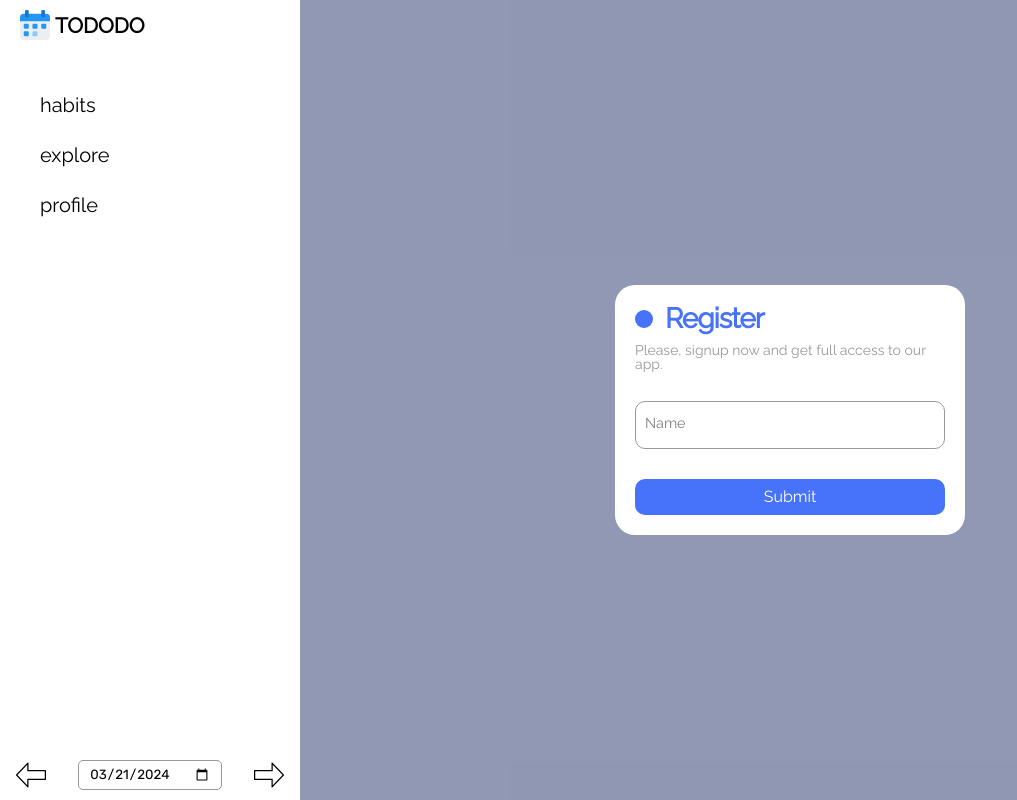
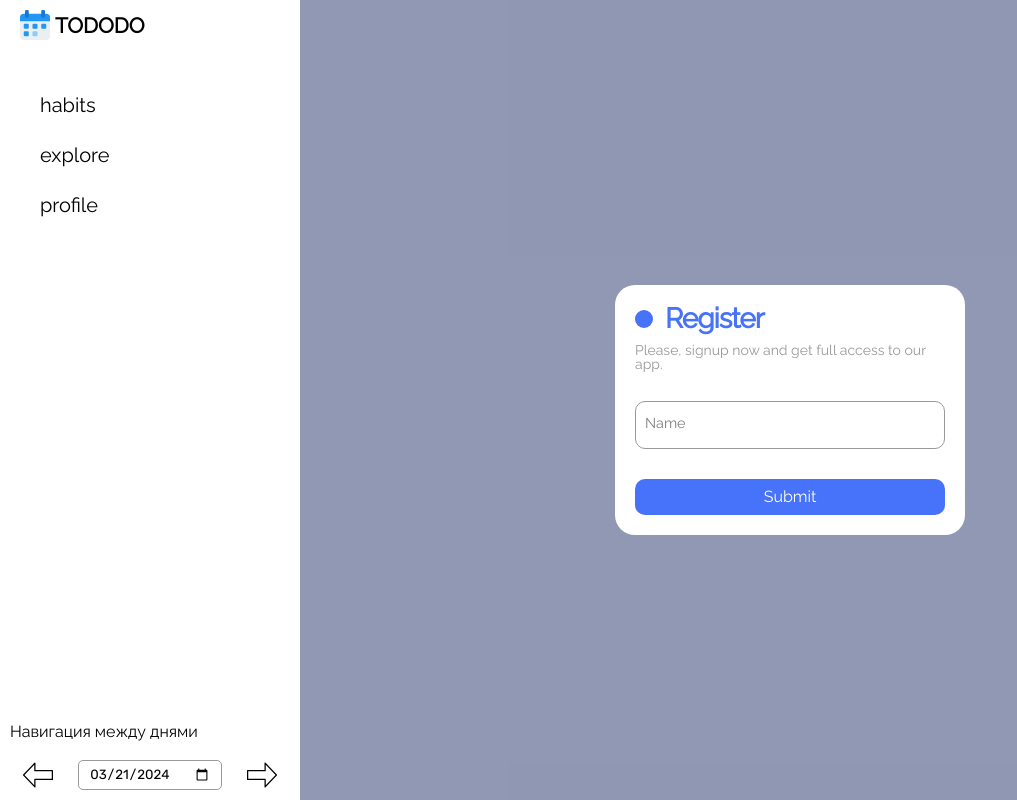
Before and after one commit to Boris-sudo/PROD_projetct, an Angular app in the folder frontend/: page /login in a window 1280 px wide. Shown: the whole page, without its empty margins (0-1017 px from the left). Built offline with nearby package versions, Linux system fonts and the light colour scheme; a web font is replaced by a local one.

Commit message:
#11 counting daily-streak through navigation between days

```diff
--- a/frontend/src/app/components/right-bar/right-bar.component.css
+++ b/frontend/src/app/components/right-bar/right-bar.component.css
@@ -56,15 +56,22 @@
   z-index:             -1;
 }
 
+.date-chose-container {
+  width:          100%;
+  position:       absolute;
+  left:           0;
+  bottom:         0;
+  display:        flex;
+  grid-row-gap:   20px;
+  flex-direction: column;
+  padding:        10px;
+}
+
 .data-chose {
-  width:           100%;
   display:         flex;
   justify-content: space-around;
   align-items:     center;
   align-content:   center;
-  position:        absolute;
-  left:            0;
-  bottom:          10px;
   caret-color:     transparent !important;
 }
 
--- a/frontend/src/app/components/right-bar/right-bar.component.html
+++ b/frontend/src/app/components/right-bar/right-bar.component.html
@@ -28,6 +28,8 @@
     <div id="nav-bg" class="nav-background"></div>
   </nav>
 
+  <div class="date-chose-container">
+    <p>Навигация между днями</p>
     <div class="data-chose">
       <svg (click)="prev_day()" style="transform: rotate(180deg);" width="30" height="30" viewBox="0 0 24 24">
         <path
@@ -41,4 +43,5 @@
           d="M14.5 22a.5.5 0 0 1-.5-.5V16H.5a.5.5 0 0 1-.5-.5v-7A.5.5 0 0 1 .5 8H14V2.5a.5.5 0 0 1 .863-.343l9 9.5a.5.5 0 0 1 0 .688l-9 9.5A.504.504 0 0 1 14.5 22zM1 15h13.5a.5.5 0 0 1 .5.5v4.745L22.812 12 15 3.755V8.5a.5.5 0 0 1-.5.5H1z"/>
       </svg>
     </div>
+  </div>
 </main>
--- a/frontend/src/app/components/right-bar/right-bar.component.ts
+++ b/frontend/src/app/components/right-bar/right-bar.component.ts
@@ -2,6 +2,8 @@ import {AfterViewInit, Component, OnInit} from '@angular/core';
 import {Router} from "@angular/router";
 import {CurrentDateService} from "../../services/current-date.service";
 import {navBarLinks} from "../../app-routing.module";
+import {ProfileService} from "../../services/profile.service";
+import {LoaderComponent} from "../loader/loader.component";
 
 @Component({
   selector: 'app-right-bar',
@@ -15,8 +17,10 @@ export class RightBarComponent implements OnInit, AfterViewInit {
   constructor(
     private router: Router,
     private date_service: CurrentDateService,
+    private profile_service: ProfileService,
   ) {
   }
+
 
   ngOnInit(): void {
   }
@@ -57,24 +61,50 @@ export class RightBarComponent implements OnInit, AfterViewInit {
     }
   }
 
+
+
+  check_all_habits_done() {
+    const are_done = this.profile_service.are_all_done();
+
+    if (are_done)
+      this.profile_service.add_daily_streak();
+    else
+      this.profile_service.reset_daily_streak();
+  }
+
   chose_date() {
-    const date_input = document.getElementById('current-data-input1')!;
+    LoaderComponent.show_loader();
+    this.check_all_habits_done();
+
+    const date_input = document.getElementById('current-data-input')!;
     // @ts-ignore
     const date = date_input.value;
     if (date != '')
       this.date_service.set_date(date);
+
+    LoaderComponent.hide_loader();
   }
 
   next_day() {
+    LoaderComponent.show_loader();
+    this.check_all_habits_done();
+
     this.date_service.next_day();
     // @ts-ignore
-    document.getElementById('current-data-input1')!.value = this.date_service.get_date();
+    document.getElementById('current-data-input')!.value = this.date_service.get_date();
+
+    LoaderComponent.hide_loader();
   }
 
   prev_day() {
+    LoaderComponent.show_loader();
+    this.check_all_habits_done();
+
     this.date_service.prev_day();
     // @ts-ignore
-    document.getElementById('current-data-input1')!.value = this.date_service.get_date();
+    document.getElementById('current-data-input')!.value = this.date_service.get_date();
+
+    LoaderComponent.hide_loader();
   }
 
   get_url() {
```
Lines whose indentation alone changed are shown as unchanged.
